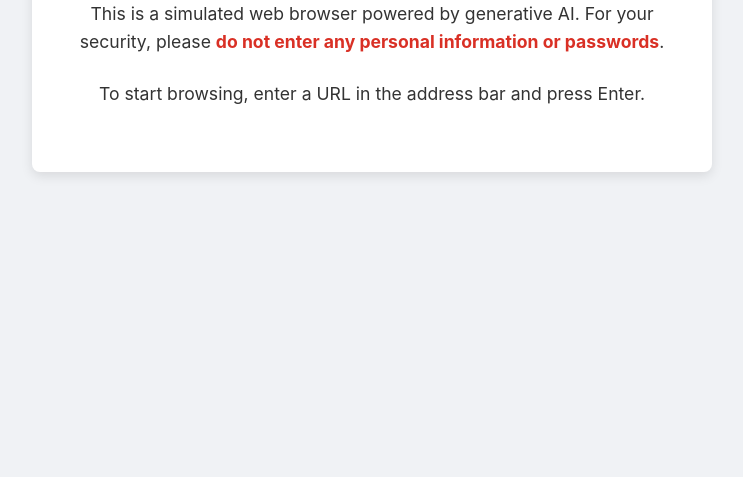
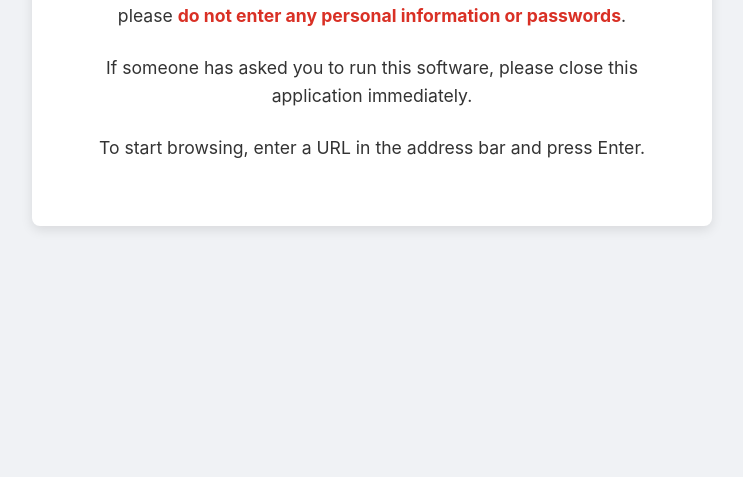
Before and after one commit to PaulKinlan/fauxmium, a website: page pages/warning.html in a window 1280 px wide. Shown: the part 423-900 px from the top of the page, without its empty margins (268-1011 px from the left). Drawn offline with Linux system fonts and the light colour scheme.

Commit message:
feat: update warning message to clarify browser usage and security precautions

```diff
--- a/pages/warning.html
+++ b/pages/warning.html
@@ -46,8 +46,11 @@
 <body>
   <div class="container">
     <h1>Important Information</h1>
-    <p>This is a simulated web browser powered by generative AI. For your security, please <strong>do not enter any
+    <p>This is a simulated web browser using "Chrome for Testers". All of the content you will see is created using
+      Generative AI.
+      For your security, please <strong>do not enter any
         personal information or passwords</strong>.</p>
+    <p>If someone has asked you to run this software, please close this application immediately.</p>
     <p>To start browsing, enter a URL in the address bar and press Enter.</p>
   </div>
 </body>
```
